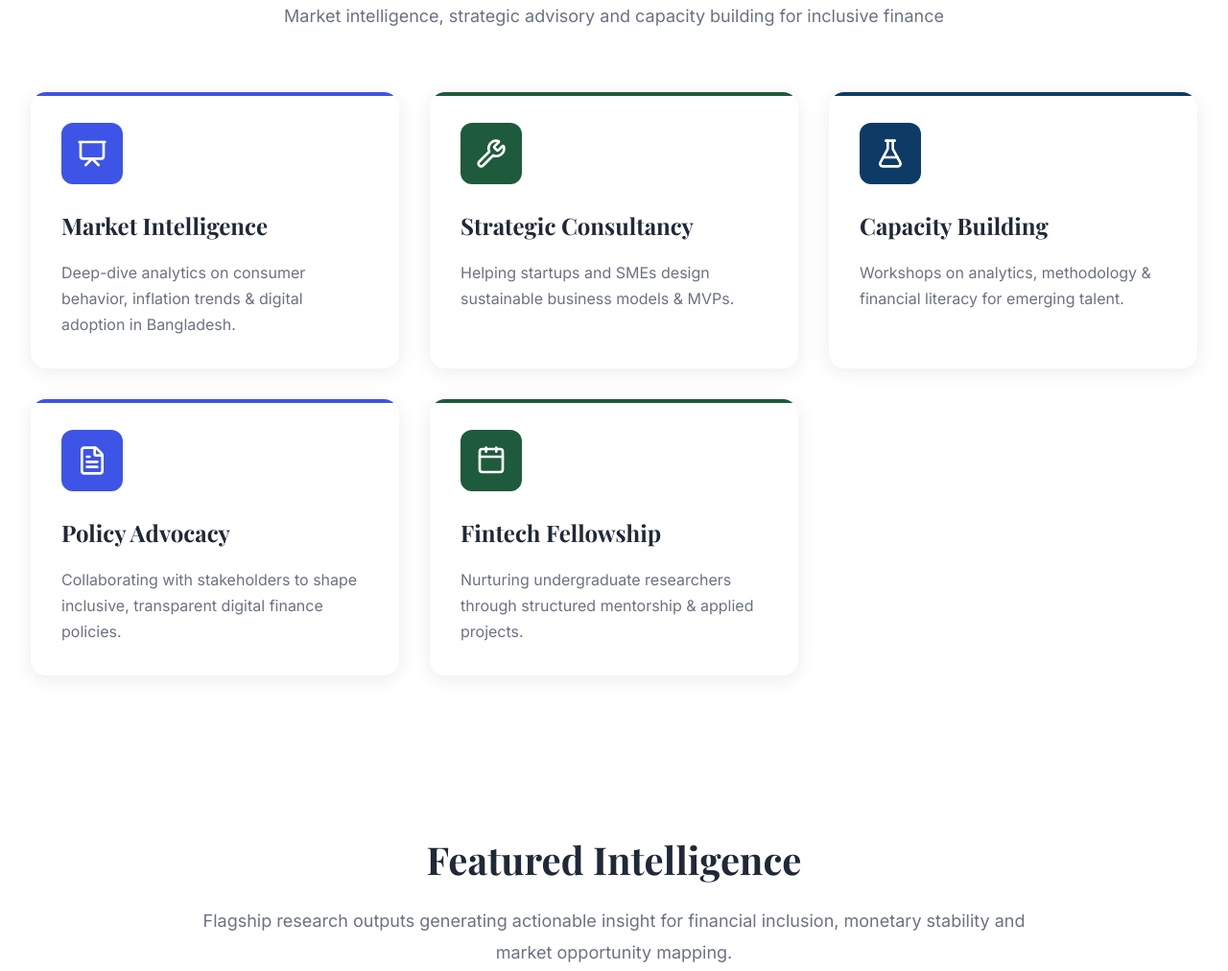
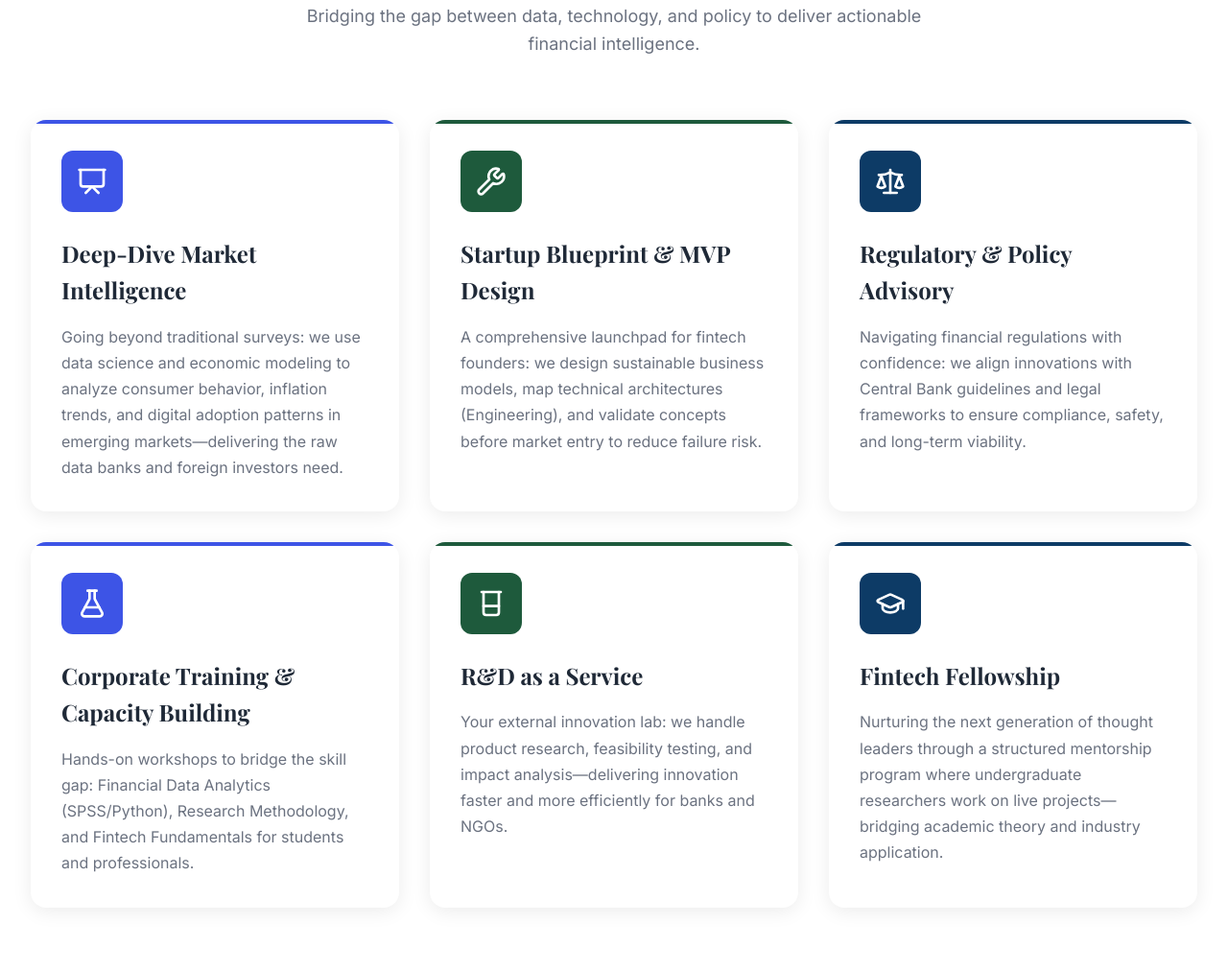
Before and after one commit to CFSBR-Intel/cfsbr-intel.github.io, a plain HTML site: page index.html in a window 1280 px wide. Shown: the part 2162-3174 px from the top of the page at 96% size. Drawn offline with nearby package versions, Linux system fonts and the light colour scheme.

Commit message:
Revise service descriptions in index.html to enhance clarity and detail of CFSBR's offerings

```diff
--- a/index.html
+++ b/index.html
@@ -413,48 +413,67 @@
         <div class="container">
             <div class="section-header">
                 <h2 class="section-title">What <span class="text-green">We Do</span></h2>
-                <p class="section-subtitle">Market intelligence, strategic advisory and capacity building for inclusive finance</p>
+                <p class="section-subtitle">Bridging the gap between data, technology, and policy to deliver actionable financial intelligence.</p>
             </div>
             <div class="activities-grid">
+                <!-- 1. Deep-Dive Market Intelligence -->
                 <div class="activity-card">
                     <div class="activity-accent" style="background: #3D54E6;"></div>
                     <div class="activity-icon" style="background: #3D54E6;">
                         <i data-lucide="presentation" style="width: 32px; height: 32px; color: white;"></i>
                     </div>
-                    <h3>Market Intelligence</h3>
-                    <p>Deep-dive analytics on consumer behavior, inflation trends & digital adoption in Bangladesh.</p>
+                    <h3>Deep-Dive Market Intelligence</h3>
+                    <p>Going beyond traditional surveys: we use data science and economic modeling to analyze consumer behavior, inflation trends, and digital adoption patterns in emerging markets—delivering the raw data banks and foreign investors need.</p>
                 </div>
+
+                <!-- 2. Startup Blueprint & MVP Design -->
                 <div class="activity-card">
                     <div class="activity-accent" style="background: #1E5A3C;"></div>
                     <div class="activity-icon" style="background: #1E5A3C;">
                         <i data-lucide="wrench" style="width: 32px; height: 32px; color: white;"></i>
                     </div>
-                    <h3>Strategic Consultancy</h3>
-                    <p>Helping startups and SMEs design sustainable business models & MVPs.</p>
+                    <h3>Startup Blueprint & MVP Design</h3>
+                    <p>A comprehensive launchpad for fintech founders: we design sustainable business models, map technical architectures (Engineering), and validate concepts before market entry to reduce failure risk.</p>
                 </div>
+
+                <!-- 3. Regulatory & Policy Advisory -->
                 <div class="activity-card">
                     <div class="activity-accent" style="background: #0D3B66;"></div>
                     <div class="activity-icon" style="background: #0D3B66;">
-                        <i data-lucide="flask-conical" style="width: 32px; height: 32px; color: white;"></i>
+                        <i data-lucide="scale" style="width: 32px; height: 32px; color: white;"></i>
                     </div>
-                    <h3>Capacity Building</h3>
-                    <p>Workshops on analytics, methodology & financial literacy for emerging talent.</p>
+                    <h3>Regulatory & Policy Advisory</h3>
+                    <p>Navigating financial regulations with confidence: we align innovations with Central Bank guidelines and legal frameworks to ensure compliance, safety, and long-term viability.</p>
                 </div>
+
+                <!-- 4. Corporate Training & Capacity Building -->
                 <div class="activity-card">
                     <div class="activity-accent" style="background: #3D54E6;"></div>
                     <div class="activity-icon" style="background: #3D54E6;">
-                        <i data-lucide="file-text" style="width: 32px; height: 32px; color: white;"></i>
+                        <i data-lucide="flask-conical" style="width: 32px; height: 32px; color: white;"></i>
                     </div>
-                    <h3>Policy Advocacy</h3>
-                    <p>Collaborating with stakeholders to shape inclusive, transparent digital finance policies.</p>
+                    <h3>Corporate Training & Capacity Building</h3>
+                    <p>Hands-on workshops to bridge the skill gap: Financial Data Analytics (SPSS/Python), Research Methodology, and Fintech Fundamentals for students and professionals.</p>
                 </div>
+
+                <!-- 5. R&D as a Service -->
                 <div class="activity-card">
                     <div class="activity-accent" style="background: #1E5A3C;"></div>
                     <div class="activity-icon" style="background: #1E5A3C;">
-                        <i data-lucide="calendar" style="width: 32px; height: 32px; color: white;"></i>
+                        <i data-lucide="beaker" style="width: 32px; height: 32px; color: white;"></i>
+                    </div>
+                    <h3>R&D as a Service</h3>
+                    <p>Your external innovation lab: we handle product research, feasibility testing, and impact analysis—delivering innovation faster and more efficiently for banks and NGOs.</p>
+                </div>
+
+                <!-- 6. Fintech Fellowship -->
+                <div class="activity-card">
+                    <div class="activity-accent" style="background: #0D3B66;"></div>
+                    <div class="activity-icon" style="background: #0D3B66;">
+                        <i data-lucide="graduation-cap" style="width: 32px; height: 32px; color: white;"></i>
                     </div>
                     <h3>Fintech Fellowship</h3>
-                    <p>Nurturing undergraduate researchers through structured mentorship & applied projects.</p>
+                    <p>Nurturing the next generation of thought leaders through a structured mentorship program where undergraduate researchers work on live projects—bridging academic theory and industry application.</p>
                 </div>
             </div>
         </div>
```
